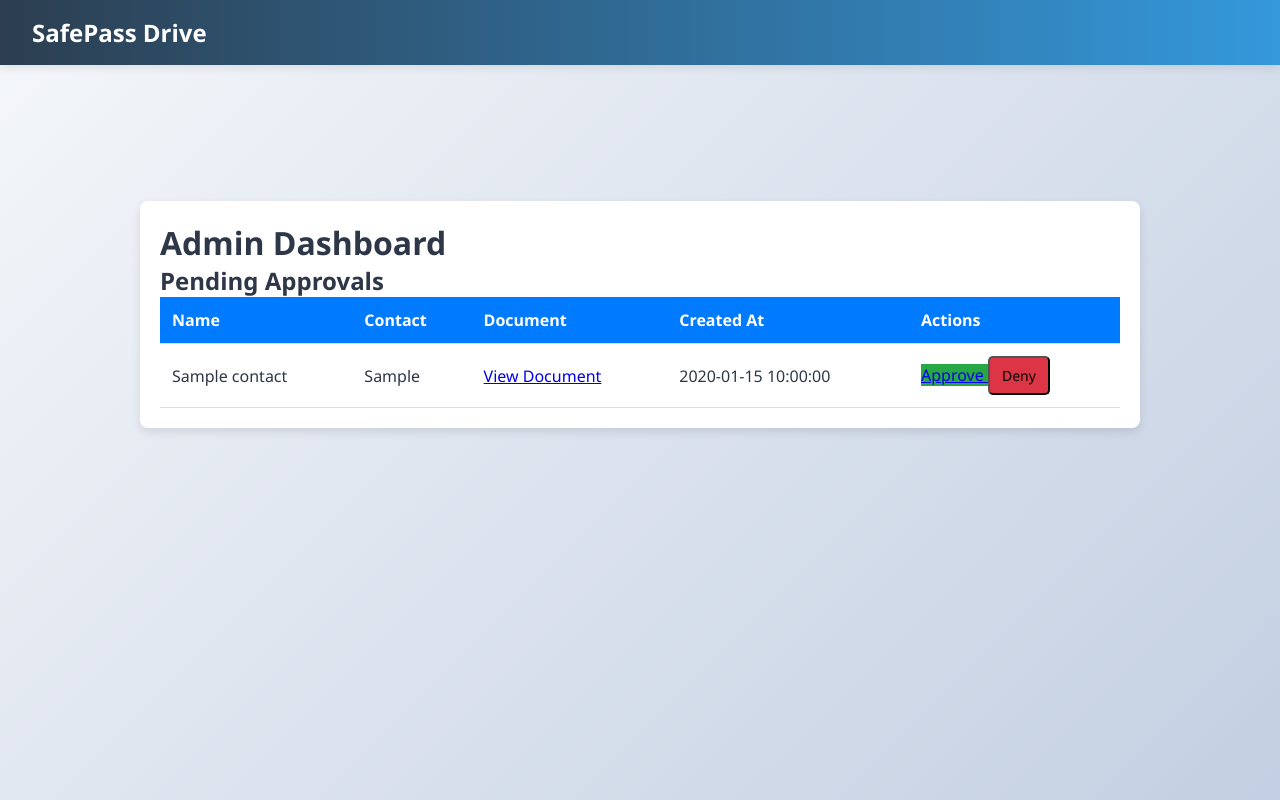
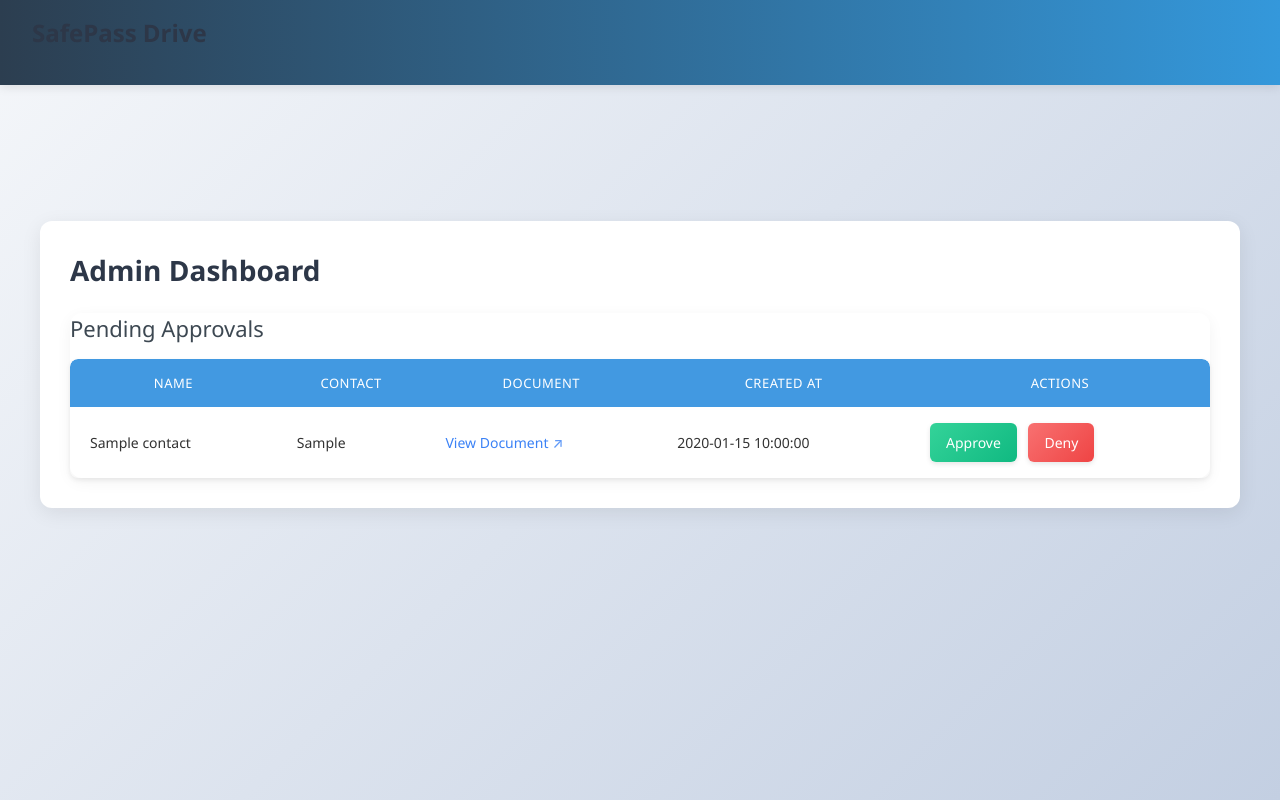
Before and after one commit to amey-kadam/safepass, a Flask app: template templates/admin.html in a window 1280 px wide. Run offline with Flask 3, Linux system fonts and the light colour scheme; the template is opened without the code that fills it: values that come from a table or form of the project are taken from there, others are empty; tables that the repository leaves empty hold one stand-in row (values such as "Sample post").

Commit message:
Add files via upload

```diff
--- a/templates/admin.html
+++ b/templates/admin.html
@@ -2,103 +2,213 @@
 
 {% block extra_css %}
 <style>
-    /* General Styles */
+ /* Modern Admin Dashboard Styling */
+
+/* General Styles */
 body {
-    font-family: 'Arial', sans-serif;
-    background-color: #f4f4f4;
+    font-family: 'Roboto', 'Segoe UI', sans-serif;
+    background-color: #f5f7fa;
+    margin: 0;
+    color: #333;
 }
 
 /* Container */
 .container {
-    max-width: 1000px;
+    max-width: 1200px;
     margin: auto;
     background: white;
-    padding: 20px;
-    border-radius: 8px;
-    box-shadow: 0 4px 10px rgba(0, 0, 0, 0.1);
+    padding: 30px;
+    border-radius: 12px;
+    box-shadow: 0 5px 20px rgba(0, 0, 0, 0.08);
     margin-top: 8.5rem;
+    margin-bottom: 30px;
+}
+
+/* Typography */
+h1 {
+    font-size: 28px;
+    color: #2d3748;
+    margin-bottom: 20px;
+    font-weight: 600;
+}
+
+h2 {
+    font-size: 22px;
+    color: #3d4852;
+    margin-bottom: 16px;
+    font-weight: 500;
 }
 
 /* Alerts */
 .alert {
-    padding: 10px;
-    border-radius: 5px;
-    font-size: 14px;
+    padding: 14px 20px;
+    border-radius: 8px;
+    font-size: 15px;
+    margin-bottom: 20px;
+    display: flex;
+    align-items: center;
+    position: relative;
+}
+
+.alert::before {
+    content: "";
+    position: absolute;
+    left: 0;
+    top: 0;
+    height: 100%;
+    width: 5px;
+    border-radius: 8px 0 0 8px;
 }
 
 .alert-success {
-    background-color: #d4edda;
-    color: #155724;
-    border-left: 5px solid #28a745;
+    background-color: #edf7ed;
+    color: #1e7e34;
+}
+
+.alert-success::before {
+    background-color: #28a745;
 }
 
 .alert-error {
-    background-color: #f8d7da;
-    color: #721c24;
-    border-left: 5px solid #dc3545;
+    background-color: #fbeaea;
+    color: #c62828;
+}
+
+.alert-error::before {
+    background-color: #dc3545;
+}
+
+/* Card Styling */
+.bg-white {
+    border-radius: 12px;
+    box-shadow: 0 4px 15px rgba(0, 0, 0, 0.05);
+    transition: box-shadow 0.3s ease;
+}
+
+.bg-white:hover {
+    box-shadow: 0 8px 25px rgba(0, 0, 0, 0.1);
 }
 
 /* Table */
+.overflow-x-auto {
+    border-radius: 8px;
+    overflow: hidden;
+    box-shadow: 0 2px 5px rgba(0, 0, 0, 0.07);
+}
+
 table {
     width: 100%;
-    border-collapse: collapse;
-    background: white;
-}
-
-th, td {
-    padding: 12px;
-    text-align: left;
-    border-bottom: 1px solid #ddd;
+    border-collapse: separate;
+    border-spacing: 0;
 }
 
 th {
-    background-color: #007bff;
+    background-color: #4299e1;
     color: white;
-    font-weight: bold;
+    font-weight: 500;
+    text-transform: uppercase;
+    font-size: 13px;
+    letter-spacing: 0.5px;
+    padding: 15px 20px;
+    border: none;
+}
+
+td {
+    padding: 16px 20px;
+    border-bottom: 1px solid #edf2f7;
+    font-size: 14px;
+    transition: background 0.2s;
+}
+
+th:first-child {
+    border-top-left-radius: 8px;
+}
+
+th:last-child {
+    border-top-right-radius: 8px;
+}
+
+tr:last-child td {
+    border-bottom: none;
 }
 
 tr:nth-child(even) {
-    background-color: #f9f9f9;
+    background-color: #f8fafc;
 }
 
-tr:hover {
-    background-color: #f1f1f1;
+tr:hover td {
+    background-color: #ebf4ff;
 }
 
-/* Buttons */
-button, .btn {
-    display: inline-block;
-    padding: 8px 12px;
-    border-radius: 5px;
+/* Button Styles */
+button, .btn, a[href].bg-green-500, a[href].bg-red-500, a[href].bg-gray-500 {
+    display: inline-flex;
+    align-items: center;
+    justify-content: center;
+    padding: 10px 16px;
+    border-radius: 6px;
     font-size: 14px;
+    font-weight: 500;
     cursor: pointer;
-    transition: background 0.3s;
+    transition: all 0.3s ease;
+    border: none;
     text-decoration: none;
-    text-align: center;
+    box-shadow: 0 2px 5px rgba(0, 0, 0, 0.1);
 }
 
 .bg-green-500 {
-    background: #28a745;
+    background: linear-gradient(135deg, #34d399, #10b981);
+    color: white;
 }
 
 .bg-green-500:hover {
-    background: #218838;
+    background: linear-gradient(135deg, #10b981, #059669);
+    transform: translateY(-2px);
+    box-shadow: 0 4px 8px rgba(16, 185, 129, 0.25);
 }
 
 .bg-red-500 {
-    background: #dc3545;
+    background: linear-gradient(135deg, #f87171, #ef4444);
+    color: white;
 }
 
 .bg-red-500:hover {
-    background: #c82333;
+    background: linear-gradient(135deg, #ef4444, #dc2626);
+    transform: translateY(-2px);
+    box-shadow: 0 4px 8px rgba(239, 68, 68, 0.25);
 }
 
 .bg-gray-500 {
-    background: #6c757d;
+    background: linear-gradient(135deg, #9ca3af, #6b7280);
+    color: white;
 }
 
 .bg-gray-500:hover {
-    background: #5a6268;
+    background: linear-gradient(135deg, #6b7280, #4b5563);
+    transform: translateY(-2px);
+    box-shadow: 0 4px 8px rgba(107, 114, 128, 0.25);
+}
+
+/* Links */
+a.text-blue-600 {
+    color: #3b82f6;
+    font-weight: 500;
+    text-decoration: none;
+    transition: all 0.2s;
+    display: inline-flex;
+    align-items: center;
+}
+
+a.text-blue-600:hover {
+    color: #2563eb;
+    text-decoration: underline;
+}
+
+a.text-blue-600::after {
+    content: "↗";
+    font-size: 14px;
+    margin-left: 4px;
+    opacity: 0.8;
 }
 
 /* Modal */
@@ -110,34 +220,88 @@
     top: 0;
     width: 100%;
     height: 100%;
+    overflow: auto;
     background-color: rgba(0, 0, 0, 0.5);
+    backdrop-filter: blur(3px);
+    animation: fadeIn 0.3s;
+}
+
+@keyframes fadeIn {
+    from { opacity: 0; }
+    to { opacity: 1; }
 }
 
 #denyModal .relative {
-    width: 400px;
+    width: 450px;
     margin: 10% auto;
     background: white;
-    padding: 20px;
-    border-radius: 8px;
+    padding: 30px;
+    border-radius: 12px;
+    box-shadow: 0 15px 30px rgba(0, 0, 0, 0.15);
+    transform: translateY(0);
+    animation: slideIn 0.3s;
+}
+
+@keyframes slideIn {
+    from { transform: translateY(-30px); opacity: 0; }
+    to { transform: translateY(0); opacity: 1; }
+}
+
+#denyModal h3 {
+    margin-top: 0;
+    color: #2d3748;
 }
 
 #denyModal textarea {
     width: 100%;
-    height: 80px;
-    border: 1px solid #ccc;
-    border-radius: 5px;
-    padding: 8px;
+    height: 100px;
+    border: 1px solid #e2e8f0;
+    border-radius: 6px;
+    padding: 12px;
+    font-family: inherit;
+    resize: vertical;
+    margin-bottom: 20px;
+    transition: border-color 0.2s;
+    outline: none;
+}
+
+#denyModal textarea:focus {
+    border-color: #4299e1;
+    box-shadow: 0 0 0 3px rgba(66, 153, 225, 0.15);
+}
+
+#denyModal .flex {
+    display: flex;
+    justify-content: flex-end;
+    gap: 10px;
+}
+
+/* Empty state styling */
+p.text-gray-600 {
+    padding: 30px;
+    text-align: center;
+    background-color: #f8fafc;
+    border-radius: 8px;
+    color: #64748b;
+    font-size: 16px;
 }
 
 /* Utility Classes */
 .hidden {
-    display: none;
+    display: none !important;
 }
 
-.text-blue-600:hover {
-    color: #0056b3;
+.mb-4 {
+    margin-bottom: 16px;
 }
 
+.mb-6 {
+    margin-bottom: 24px;
+}
+
+.mr-2 {
+    margin-right: 8px;
+}
 </style>
 {% endblock %}
 
```
